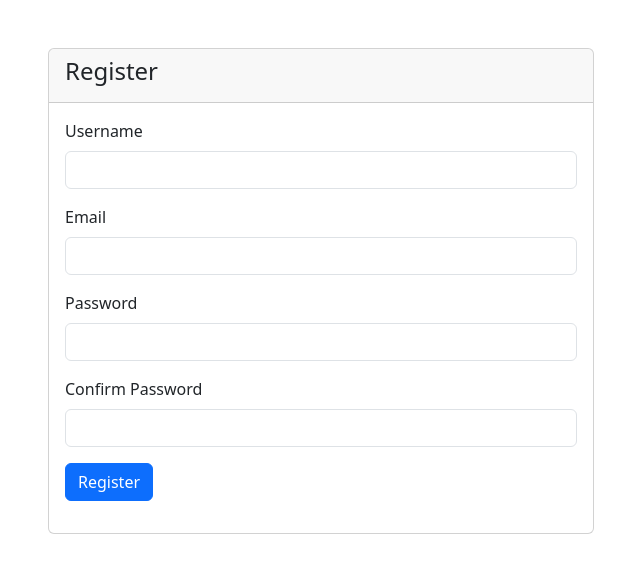
After one commit to adammuqrish/hazel, a PHP site: page /register.html in a window 1280 px wide. The commit adds this page. Shown: the top 573 px of the page, without its empty margins (319-959 px from the left). Run offline with PHP 8.4, Linux system fonts and the light colour scheme.

Commit message:
new changes

```diff
--- a/about_hazel.html
+++ b/about_hazel.html
@@ -35,7 +35,7 @@
                 <div class="collapse navbar-collapse" id="navbarSupportedContent">
                     <ul class="navbar-nav me-auto mb-2 mb-lg-0">
                         <li class="nav-item">
-                            <a class="nav-link" aria-current="page" href="index.html">Home</a>
+                            <a class="nav-link" aria-current="page" href="index.php">Home</a>
                         </li>
                         <li class="nav-item">
                             <a class="nav-link active" aria-current="true" href="about_hazel.html">Gallery</a>
--- /dev/null
+++ b/register.html
@@ -0,0 +1,50 @@
+<!DOCTYPE html>
+<html lang="en">
+<head>
+    <meta charset="UTF-8">
+    <meta name="viewport" content="width=device-width, initial-scale=1.0">
+    <title>Registration Form</title>
+    <!-- Add the Bootstrap CSS link -->
+    <link href="https://cdn.jsdelivr.net/npm/bootstrap@5.3.1/dist/css/bootstrap.min.css" rel="stylesheet" integrity="sha384-4bw+/aepP/YC94hEpVNVgiZdgIC5+VKNBQNGCHeKRQN+PtmoHDEXuppvnDJzQIu9" crossorigin="anonymous">
+</head>
+<body>
+    <div class="container mt-5">
+        <div class="row justify-content-center">
+            <div class="col-md-6">
+                <div class="card">
+                    <div class="card-header">
+                        <h4>Register</h4>
+                    </div>
+                    <div class="card-body">
+                        <form action="register.php" method="post">
+                            <div class="mb-3">
+                                <label for="username" class="form-label">Username</label>
+                                <input type="text" class="form-control" id="username" name="username" required>
+                            </div>
+                            <div class="mb-3">
+                                <label for="email" class="form-label">Email</label>
+                                <input type="email" class="form-control" id="email" name="email" required>
+                            </div>
+                            <div class="mb-3">
+                                <label for="password" class="form-label">Password</label>
+                                <input type="password" class="form-control" id="password" name="password" required>
+                            </div>
+                            <div class="mb-3">
+                                <label for="confirm_password" class="form-label">Confirm Password</label>
+                                <input type="password" class="form-control" id="confirm_password" name="confirm_password" required>
+                            </div>
+                            <div class="mb-3">
+                                <button type="submit" class="btn btn-primary">Register</button>
+                            </div>
+                        </form>
+                    </div>
+                </div>
+            </div>
+        </div>
+    </div>
+
+    <!-- Add the Bootstrap JavaScript and jQuery script links (required for Bootstrap components) -->
+    <script src="https://code.jquery.com/jquery-3.6.0.min.js" integrity="sha384-KyZXEAg3QhqLMpG8r+D2gFf5kb3a4fF5x5LWw5F6/C5p5Jzw5+Ckct5mo5PfF5zF" crossorigin="anonymous"></script>
+    <script src="https://cdn.jsdelivr.net/npm/bootstrap@5.3.1/dist/js/bootstrap.bundle.min.js" integrity="sha384-HwwvtgBNo3bZJJLYd8oVXjrBZt8cqVSpeBNS5n7C8IVInixGAoxmnlMuBnhbgrkm" crossorigin="anonymous"></script>
+</body>
+</html>
--- a/video_hazel.html
+++ b/video_hazel.html
@@ -34,7 +34,7 @@
                 <div class="collapse navbar-collapse" id="navbarSupportedContent">
                     <ul class="navbar-nav me-auto mb-2 mb-lg-0">
                         <li class="nav-item">
-                            <a class="nav-link" aria-current="page" href="index.html">Home</a>
+                            <a class="nav-link" aria-current="page" href="index.php">Home</a>
                         </li>
                         <li class="nav-item">
                             <a class="nav-link" aria-current="page" href="about_hazel.html">Gallery</a>
```
Also changed, not shown: index.php (renamed from index.html, +13 -2 lines), login.html (added, +42 -0 lines), login.php (added, +42 -0 lines), register.php (added, +40 -0 lines).
